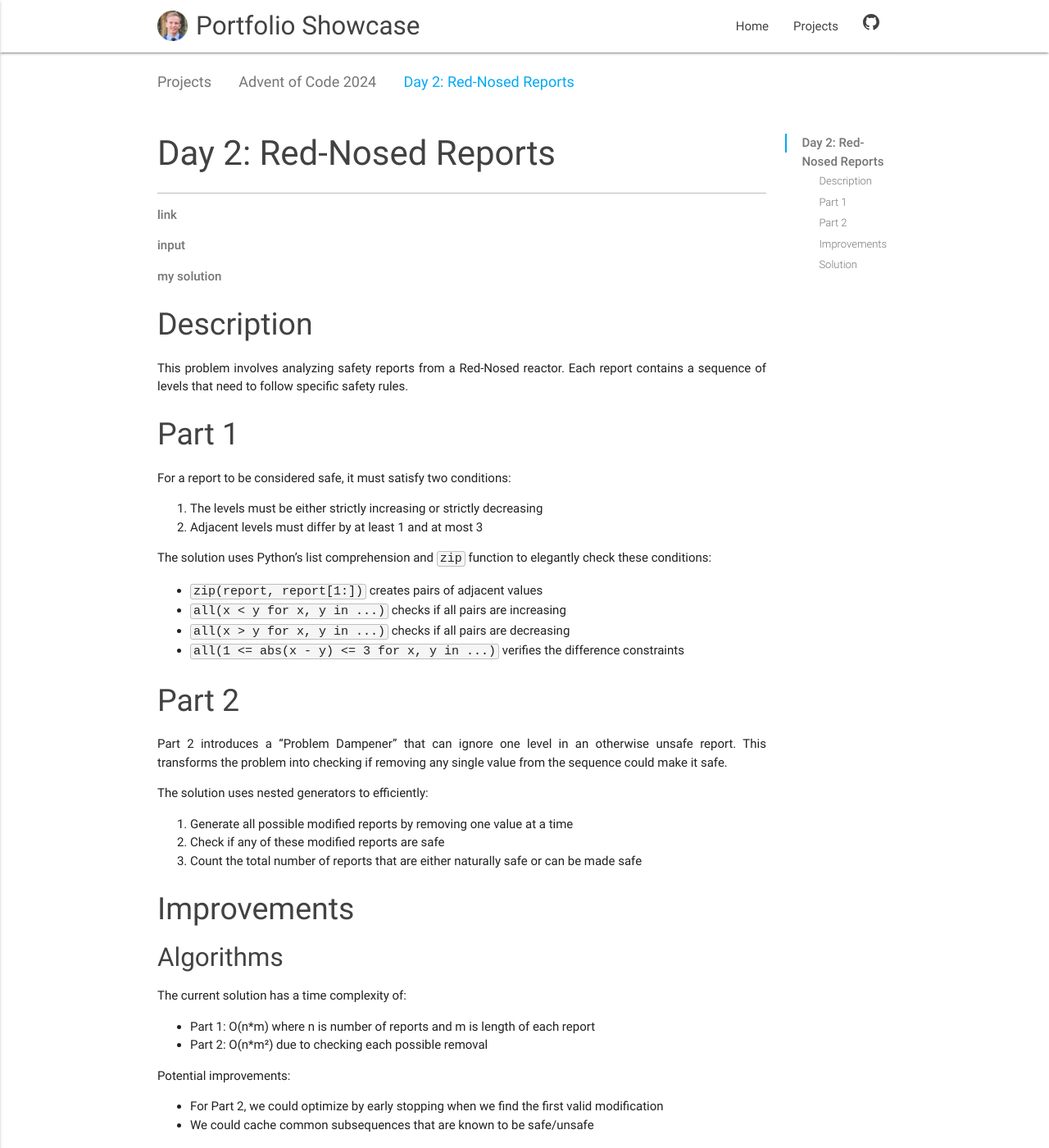
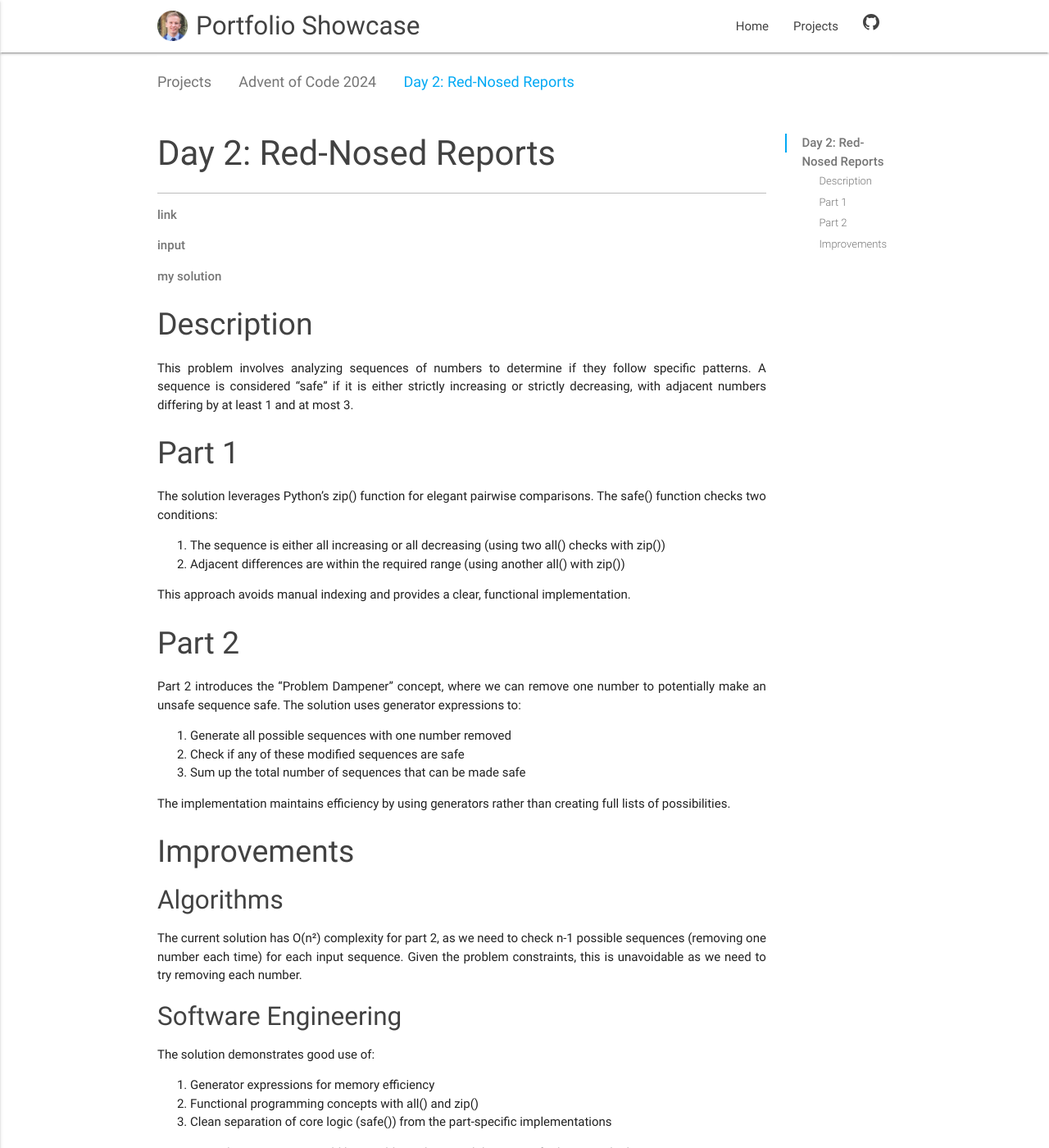
Before and after one commit to olisheldon/olisheldon.github.io, a Jekyll site: the page built from _projects/advent_of_code24/day_2.md, in a window 1280 px wide and 1400 px high. Shown: the whole window at 82% size. Built offline with Jekyll 4.4.1, drawn with Linux system fonts in a browser that asks for light colours; some of the changed text lies outside the part shown.

Commit message:
Add writeup for Advent of Code 2024 Day 2

```diff
--- a/_projects/advent_of_code24/day_2.md
+++ b/_projects/advent_of_code24/day_2.md
@@ -14,54 +14,36 @@ layout: nested
 
 ## Description
 
-This problem involves analyzing safety reports from a Red-Nosed reactor. Each report contains a sequence of levels that need to follow specific safety rules.
+This problem involves analyzing sequences of numbers to determine if they follow specific patterns. A sequence is considered "safe" if it is either strictly increasing or strictly decreasing, with adjacent numbers differing by at least 1 and at most 3.
 
 ## Part 1
 
-For a report to be considered safe, it must satisfy two conditions:
-1. The levels must be either strictly increasing or strictly decreasing
-2. Adjacent levels must differ by at least 1 and at most 3
+The solution leverages Python's zip() function for elegant pairwise comparisons. The safe() function checks two conditions:
+1. The sequence is either all increasing or all decreasing (using two all() checks with zip())
+2. Adjacent differences are within the required range (using another all() with zip())
 
-The solution uses Python's list comprehension and `zip` function to elegantly check these conditions:
-- `zip(report, report[1:])` creates pairs of adjacent values
-- `all(x < y for x, y in ...)` checks if all pairs are increasing
-- `all(x > y for x, y in ...)` checks if all pairs are decreasing
-- `all(1 <= abs(x - y) <= 3 for x, y in ...)` verifies the difference constraints
+This approach avoids manual indexing and provides a clear, functional implementation.
 
 ## Part 2
 
-Part 2 introduces a "Problem Dampener" that can ignore one level in an otherwise unsafe report. This transforms the problem into checking if removing any single value from the sequence could make it safe.
+Part 2 introduces the "Problem Dampener" concept, where we can remove one number to potentially make an unsafe sequence safe. The solution uses generator expressions to:
+1. Generate all possible sequences with one number removed
+2. Check if any of these modified sequences are safe
+3. Sum up the total number of sequences that can be made safe
 
-The solution uses nested generators to efficiently:
-1. Generate all possible modified reports by removing one value at a time
-2. Check if any of these modified reports are safe
-3. Count the total number of reports that are either naturally safe or can be made safe
+The implementation maintains efficiency by using generators rather than creating full lists of possibilities.
 
 ## Improvements
 
 ### Algorithms
 
-The current solution has a time complexity of:
-- Part 1: O(n*m) where n is number of reports and m is length of each report
-- Part 2: O(n*m²) due to checking each possible removal
-
-Potential improvements:
-- For Part 2, we could optimize by early stopping when we find the first valid modification
-- We could cache common subsequences that are known to be safe/unsafe
+The current solution has O(n²) complexity for part 2, as we need to check n-1 possible sequences (removing one number each time) for each input sequence. Given the problem constraints, this is unavoidable as we need to try removing each number.
 
 ### Software Engineering
 
-The solution demonstrates good use of Python's functional programming features:
-- Generator expressions to avoid storing intermediate results
-- The `zip` function for pairwise iteration
-- List comprehensions for concise data transformation
+The solution demonstrates good use of:
+1. Generator expressions for memory efficiency
+2. Functional programming concepts with all() and zip()
+3. Clean separation of core logic (safe()) from the part-specific implementations
 
-The `safe()` function is well-designed as it:
-- Has a single responsibility (checking if a report is safe)
-- Is pure (same input always produces same output)
-- Is reusable between both parts
-
-## Solution
-
-<div class="aside">
-<iframe frameborder="0" scrolling="yes" style="width:100%; height:1972px;" allow="clipboard-write" src="https://emgithub.com/iframe.html?target=https%3A%2F%2Fgithub.com%2Folisheldon%2Faoc24%2Fblob%2Fmain%2Fpython%2Fday2.py&style=github-dark&type=code&showBorder=on&showLineNumbers=on&showCopy=on&fetchFromJsDelivr=on"></iframe>
+One potential improvement would be to add type hints and docstrings for better code documentation.
```
Also changed, not shown: other parts of _projects/advent_of_code24/day_2.md (+1 -1 lines).
